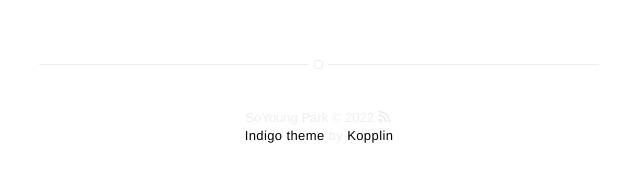
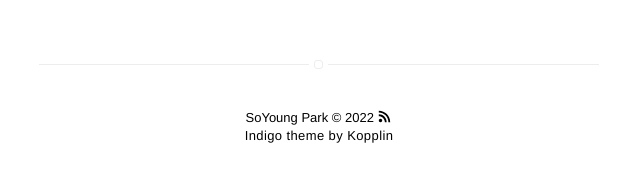
Before and after one commit to soyoungpark/soyoungpark.github.io, a Jekyll site: the page built from index.html, in a window 1280 px wide. Shown: the part 585-767 px from the top of the page, without its empty margins (321-961 px from the left). Built offline with Jekyll 4.4.1, drawn with Linux system fonts in a browser that asks for light colours.

Commit message:
Update variables.sass

```diff
--- a/_sass/base/variables.sass
+++ b/_sass/base/variables.sass
@@ -3,7 +3,7 @@ $fontMonospace: "Consolas", Liberation Mono, Menlo, Courier, monospace
 
 $alpha: black
 $beta: black
-$gama: #ededed
+$gama: black
 $delta: #37ccc6
 $epsilon: #ededed
 
```
